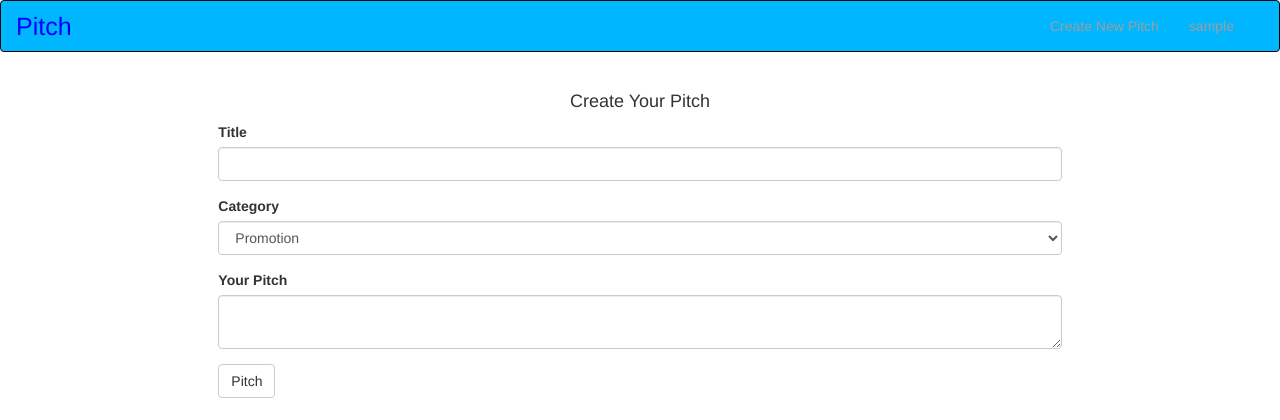
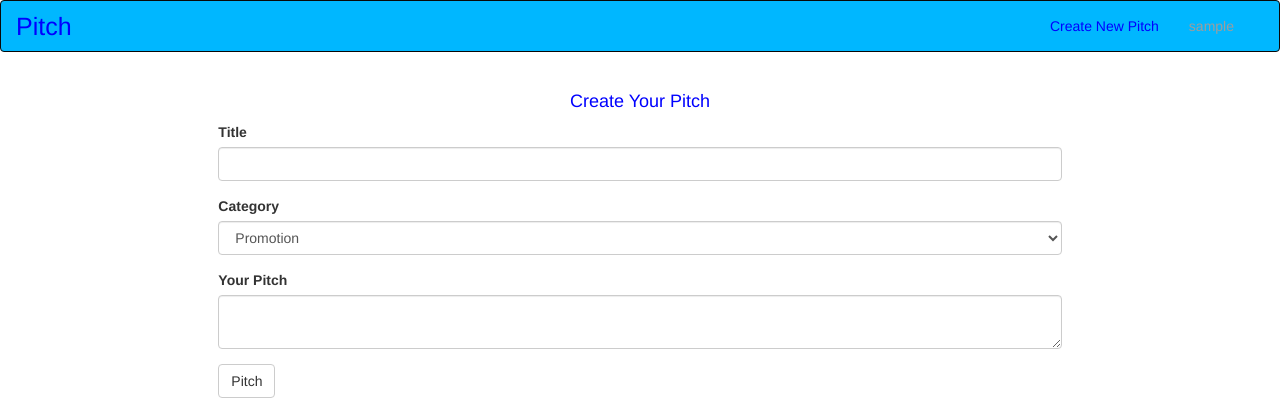
Before and after one commit to nancy88199488/Pitch, a Flask app: page /new_pitch in a window 1280 px wide. Shown: the top 420 px of the page. Run offline with Flask 2, Linux system fonts and the light colour scheme; the visitor is signed in with stand-in values (Sample User, id 1); data comes from the database, SQL or seed files in the repository; some libraries are stand-ins or nearby versions; some web fonts are replaced.

Commit message:
update all files

```diff
--- a/app/templates/macros.html
+++ b/app/templates/macros.html
@@ -7,7 +7,7 @@
         <h5 class="card-header" style="font-size: 18px;">{{category.title}}</h5>
         <div class="card-body">
           <p>{{category.post}}</p>
-          <p class="text-center" style="font-size: 18px;">Category: {{category.category}}</p>
+          <p class="text-center" style="font-size: 18px; color:blue">Category:{category.category}}</p>
           <footer class="blockquote-footer text-center">
             Posted by: {{category.user.username}}
           </footer>
--- a/app/templates/navbar.html
+++ b/app/templates/navbar.html
@@ -27,7 +27,7 @@
           <li class="nav-item">
             <a
               id="create-acc"
-              class="nav-link"
+              class="nav-link" style="color: blue;"
               href="{{url_for('main.new_pitch')}}"
               >Create New Pitch</a
             >
--- a/app/templates/new_pitch.html
+++ b/app/templates/new_pitch.html
@@ -14,7 +14,7 @@
 
                     <div class="col-md-2"></div>
                     <div class="col-md-8" id="postform">
-                        <h2 class="text-center" style="font-size: 18px;">Create Your Pitch</h2>
+                        <h2 class="text-center" style="font-size: 18px; color:blue">Create Your Pitch</h2>
                         {{wtf.quick_form(form)}}
                     </div>
                     <div class="col-md-2"></div>
```
